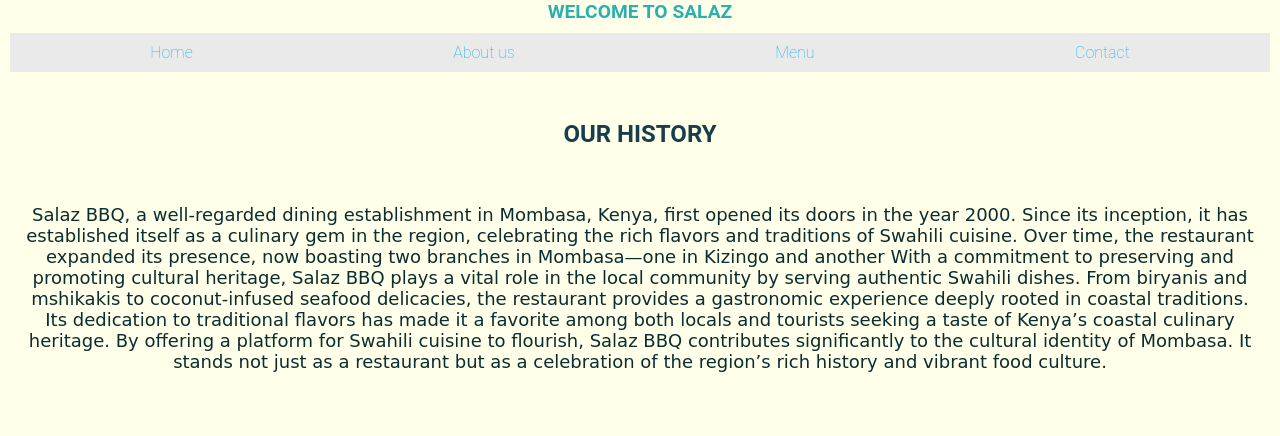
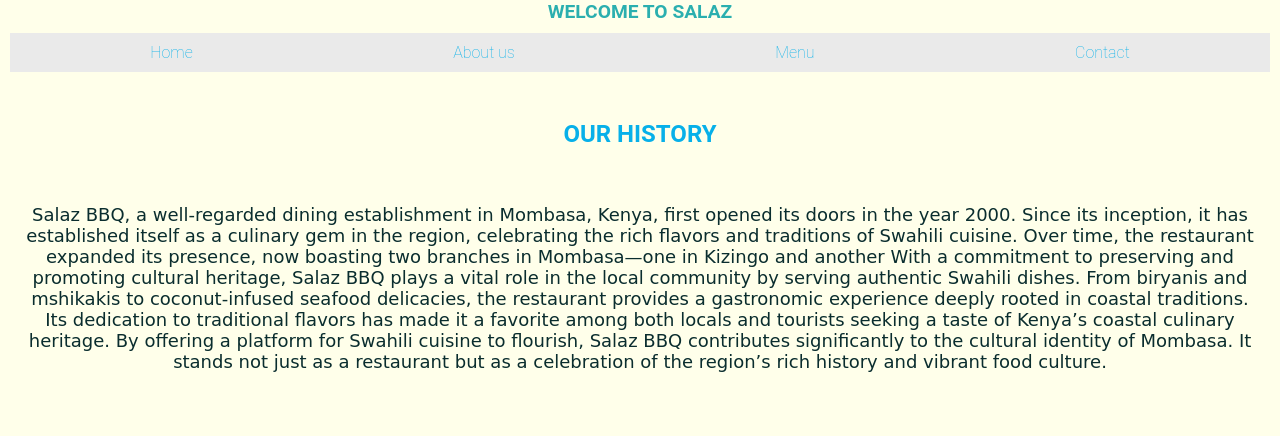
Before and after one commit to nasir309/Arsenal, a plain HTML site: page About.html in a window 1280 px wide. Shown: the top 436 px of the page. Drawn offline with Linux system fonts and the light colour scheme.

Commit message:
Add color

```diff
--- a/style.css
+++ b/style.css
@@ -50,7 +50,7 @@
    font-size: 1.5em;
    margin-bottom: 20px;
    font-family: 'Roboto', sans-serif;
-   color: #183e4b;
+   color: #07b0e9;
 }
 h3{
    font-size: 24px;
```
